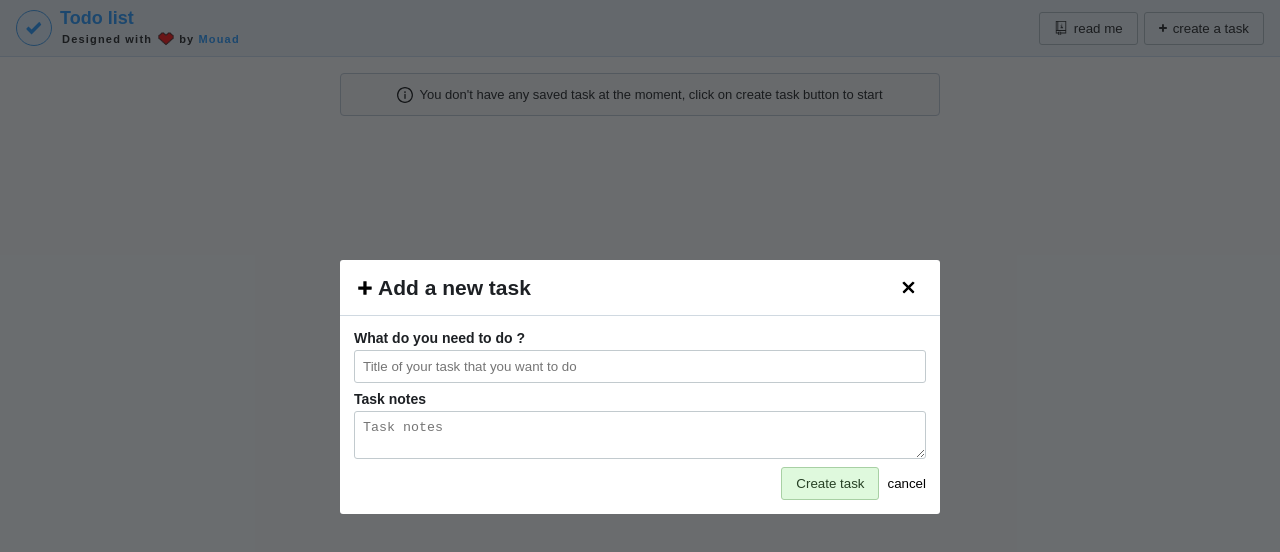
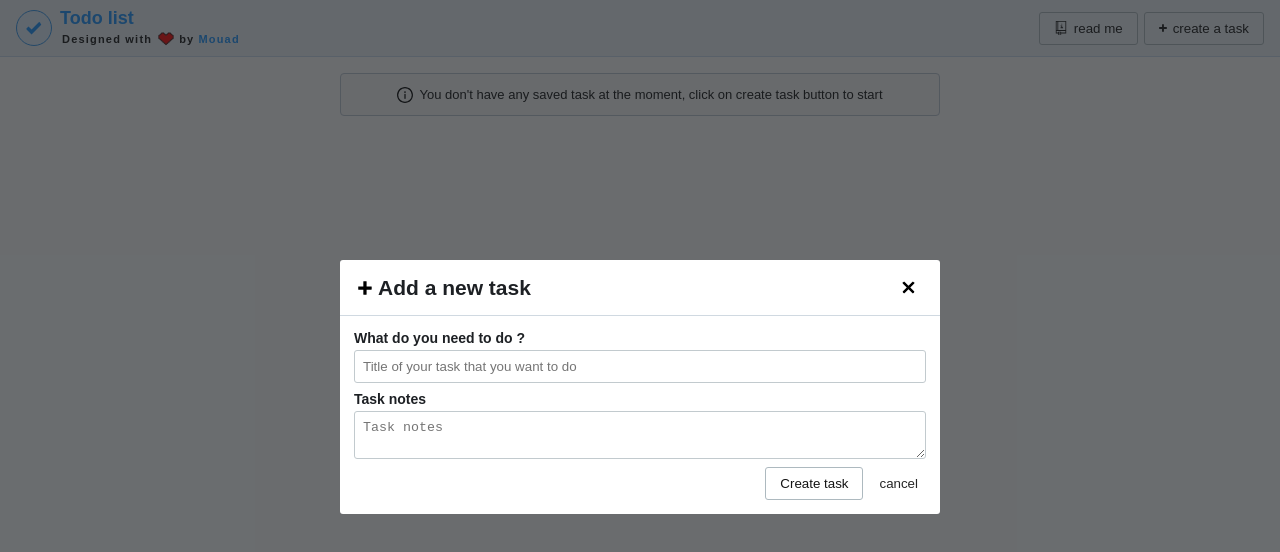
Before and after one commit to Hostname47/todo-list, a React (Create React App) app: page / in a window 1280 px wide. Both pictures are taken after a click on the button "create a task". Shown: the top 552 px of the page. Built offline with nearby package versions, Linux system fonts and the light colour scheme.

Commit message:
install and start using Styled Components <3

```diff
--- a/package.json
+++ b/package.json
@@ -14,6 +14,7 @@
     "react-scripts": "5.0.1",
     "redux": "^4.2.0",
     "redux-thunk": "^2.4.1",
+    "styled-components": "^5.3.5",
     "web-vitals": "^2.1.4"
   },
   "scripts": {
--- a/src/components/Header.js
+++ b/src/components/Header.js
@@ -1,6 +1,8 @@
 import React, { useEffect, useRef } from 'react'
 import { useDispatch } from 'react-redux'
 import { switchAboutModal, switchCreateTaskModal } from '../features/modal/modalSlice'
+import ButtonStyled from './styles/Button/StyledButton.styled'
+import StyledHeader from './styles/StyledHeader.styled'
 
 function Header() {
   const dispatch = useDispatch()
@@ -35,7 +37,7 @@ function Header() {
 
   console.log('--- Render Header ---')
   return (
-    <header>
+    <StyledHeader>
       <div className='align-center'>
         <svg id='logo-icon' fill='#1993ff' xmlns="http://www.w3.org/2000/svg" viewBox="0 0 512 512"><path d="M433.73,49.92,178.23,305.37,78.91,206.08.82,284.17,178.23,461.56,511.82,128Z"/></svg>
         <div>
@@ -51,15 +53,15 @@ function Header() {
           </div>
         </div>
       </div>
-      <button className='button-style-1 move-to-right' onClick={ handleAboutModalOpen }>
+      <ButtonStyled className='move-to-right' onClick={ handleAboutModalOpen }>
         <svg className="size14" xmlns="http://www.w3.org/2000/svg" viewBox="0 0 512 512"><path d="M65.4,453.77h85.53V512l55-24.76L261,512V453.77H446.6V0H65.4ZM231,465.61l-25-11.27-25,11.27V423.74H231ZM155.44,30H416.6V333.7H155.44Zm-60,0h30.05V333.7h-30Zm0,333.7H416.6v60.07H261v-30H150.93v30H95.4ZM301,231.9V161.85H241v30h30V231.9H241v30h90.07v-30ZM271,101.8h30v30H271Z"/></svg>
-        <span>read me</span>
-      </button>
-      <button className='button-style-1 ml6' onClick={ handleCreateTaskModalOpen }>
+        <span className='label'>read me</span>
+      </ButtonStyled>
+      <ButtonStyled className='ml6' onClick={ handleCreateTaskModalOpen }>
         <svg className="size8" xmlns="http://www.w3.org/2000/svg" viewBox="0 0 260 260"><path d="M4.41,104.24c2.53-3,5.67-4,9.7-4,26.83.17,53.67,0,80.5.17,3.53,0,4.61-.67,4.58-4.44-.18-27-.1-54-.09-81,0-7.29,2-9.31,9.16-9.32q21.22,0,42.45,0c6.91,0,9,2.09,9,9,0,27,.09,54-.09,81,0,3.82.94,4.79,4.76,4.76,26.83-.17,53.67-.1,80.5-.09,7.58,0,9.5,1.92,9.51,9.47q0,21.23,0,42.45c0,6.55-2.17,8.66-8.83,8.67-27.16,0-54.32.09-81.47-.09-3.77,0-4.47,1-4.45,4.58.15,26.83,0,53.66.17,80.49,0,4-1,7.17-4,9.7H103c-3-2.53-4-5.67-4-9.7.16-26.85,0-53.7.18-80.55,0-3.65-.87-4.54-4.52-4.52-26.85.18-53.7,0-80.55.18-4,0-7.18-1-9.71-4Z"/></svg>
-        <span>create a task</span>
-      </button>
-    </header>
+        <span className='label'>create a task</span>
+      </ButtonStyled>
+    </StyledHeader>
   )
 }
 
--- /dev/null
+++ b/src/components/styles/Button/SquareButton.styled.js
@@ -0,0 +1,13 @@
+import styled from "styled-components";
+
+/** maybe use interpolation to change button appearence based on viewport (using theming) */
+const SquareButton = styled.button`
+  display: flex;
+  border-radius: 50%;
+  padding: 4px;
+
+  &:hover {
+    background-color: #e2e6ec;
+  }
+`
+export default SquareButton
--- /dev/null
+++ b/src/components/styles/Button/StyledButton.styled.js
@@ -0,0 +1,35 @@
+import styled from "styled-components";
+
+const StyledButton = styled.button`
+  display: flex;
+  align-items: center;
+  gap: 6px;
+  padding: 8px 14px;
+  border: 1px solid #adb9bf;
+  color: rgb(20, 20, 20);
+  fill: rgb(20, 20, 20);
+  border-radius: 3px;
+  &:hover {
+    background-color: #f2f4f7;
+  }
+  &:disabled,
+  &[disabled] {
+    cursor: default !important;
+    background-color: #f7f7f7 !important;
+  }
+  &.green {
+    background-color: #dff9dd;
+    border-color: #a8d0a4;
+    color: #274025;
+    fill: #274025;
+  }
+  &.green:hover {
+    background-color: #d1eccf;
+  }
+
+  .icon {
+    width: 14px;
+    height: 14px;
+  }
+`
+export default StyledButton
--- /dev/null
+++ b/src/components/styles/Button/TextButton.styled.js
@@ -0,0 +1,14 @@
+import styled from "styled-components";
+
+const TextButton = styled.button`
+  display: flex;
+  align-items: center;
+  padding: 8px;
+  color: rgb(38, 38, 38);
+  border-radius: 3px;
+
+  &:hover {
+    color: #000;
+  }
+`
+export default TextButton
--- /dev/null
+++ b/src/components/styles/StyledHeader.styled.js
@@ -0,0 +1,28 @@
+import styled from "styled-components";
+
+export const StyledHeader = styled.header`
+  background-color: #eff5fb;
+  display: flex;
+  align-items: center;
+  padding: 0 16px;
+  height: 56px;
+  border-bottom: 1px solid #CBDEF2;
+
+  #logo-title {
+    font-size: 18px;
+    color: #1a94ff;
+    margin: 0;
+  }
+
+  #logo-icon {
+    width: 16px;
+    height: 16px;
+    padding: 9px 9px;
+    background-color: #E2F1FF;
+    border: 1px solid #3497EE;
+    border-radius: 50%;
+    margin-right: 8px;
+  }
+`
+
+export default StyledHeader
--- a/src/core.css
+++ b/src/core.css
@@ -3,31 +3,6 @@ body {
   font-family: Arial, Helvetica, sans-serif;
   font-size: 14px;
   color: #111213;
-}
-
-header {
-  background-color: #eff5fb;
-  display: flex;
-  align-items: center;
-  padding: 0 16px;
-  height: 56px;
-  border-bottom: 1px solid #CBDEF2;
-}
-
-#logo-title {
-  font-size: 18px;
-  color: #1a94ff;
-  margin: 0;
-}
-
-#logo-icon {
-  width: 16px;
-  height: 16px;
-  padding: 9px 9px;
-  background-color: #E2F1FF;
-  border: 1px solid #3497EE;
-  border-radius: 50%;
-  margin-right: 8px;
 }
 
 button {
@@ -82,7 +57,6 @@ label {
   margin-bottom: 4px;
 }
 
-
 .input-style-1 {
   outline: none;
   display: flex;
@@ -97,43 +71,6 @@ label {
 .input-style-1:focus {
   border-color: #1198ff;
   outline: 3px solid #1198ff40;
-}
-
-.button-style-1 {
-  display: flex;
-  align-items: center;
-  gap: 6px;
-  padding: 8px 14px;
-  border: 1px solid #adb9bf;
-  color: rgb(20, 20, 20);
-  fill: rgb(20, 20, 20);
-  border-radius: 3px;
-}
-.button-style-1:hover {
-  background-color: #f2f4f7;
-}
-.button-style-1:disabled,
-.button-style-1[disabled] {
-  cursor: default !important;
-  background-color: #f7f7f7 !important;
-}
-.button-style-1.green {
-  background-color: #dff9dd;
-  border-color: #a8d0a4;
-  color: #274025;
-  fill: #274025;
-}
-.button-style-1.green:hover {
-  background-color: #d1eccf;
-}
-
-.buttons-style-2 {
-  display: flex;
-  border-radius: 50%;
-  padding: 4px;
-}
-.buttons-style-2:hover {
-  background-color: #e2e6ec;
 }
 
 .flat-button-style {
--- a/src/modals/CreateTaskModal.js
+++ b/src/modals/CreateTaskModal.js
@@ -5,6 +5,8 @@ import { switchCreateTaskModal } from '../features/modal/modalSlice';
 import useInput from '../hooks/useInput';
 import { switchMessageStatus } from '../features/message/messageSlice';
 import { refreshTodolistTasks } from '../features/todolist/todolistSlice';
+import ButtonStyled from '../components/styles/Button/StyledButton.styled';
+import TextButton from '../components/styles/Button/TextButton.styled';
 
 function CreateTaskModal() {
   const dispatch = useDispatch()
@@ -105,11 +107,11 @@ function CreateTaskModal() {
               <textarea type="text" id='task-note' { ...notesBind } className='input-style-1' placeholder='Task notes'></textarea>
             </div>
             <div className='align-center g8'>
-              <button className='move-to-right button-style-1 green' onClick={ handleCreateTask } ref={ createButtonRef }>
+              <ButtonStyled className='move-to-right' onClick={ handleCreateTask } ref={ createButtonRef }>
                 <svg className="spinner size14 none rotate" fill="none" viewBox="0 0 16 16"><circle cx="8" cy="8" r="7" stroke="currentColor" strokeOpacity="0.25" strokeWidth="2" vectorEffect="non-scaling-stroke"></circle><path d="M15 8a7.002 7.002 0 00-7-7" stroke="currentColor" strokeWidth="2" strokeLinecap="round" vectorEffect="non-scaling-stroke"></path></svg>
                 <span>Create task</span>
-              </button>
-              <button onClick={ handleCreateTaskModalClose }>cancel</button>
+              </ButtonStyled>
+              <TextButton onClick={ handleCreateTaskModalClose }>cancel</TextButton>
             </div>
           </form>
         </div>
--- a/src/modals/EditTaskModal.js
+++ b/src/modals/EditTaskModal.js
@@ -5,6 +5,8 @@ import useInput from '../hooks/useInput';
 import { switchEditTaskModal } from '../features/modal/modalSlice';
 import { switchMessageStatus } from '../features/message/messageSlice';
 import { refreshTodolistTasks } from '../features/todolist/todolistSlice';
+import StyledButton from '../components/styles/Button/StyledButton.styled';
+import TextButton from '../components/styles/Button/TextButton.styled';
 
 function EditTaskModal() {
   const updateButtonRef = useRef(null)
@@ -150,15 +152,15 @@ function EditTaskModal() {
               <input type='checkbox' id='edit-task-title' checked={ done ? 'checked' : '' } onChange={ e => setDone(e.target.checked) } />
             </label>
             <div className='align-center g8'>
-              <button type="submit" className='move-to-right button-style-1 green' ref={ updateButtonRef }>
+              <StyledButton type="submit" className='move-to-right green' ref={ updateButtonRef }>
                 <svg className="spinner size14 none rotate" fill="none" viewBox="0 0 16 16"><circle cx="8" cy="8" r="7" stroke="currentColor" strokeOpacity="0.25" strokeWidth="2" vectorEffect="non-scaling-stroke"></circle><path d="M15 8a7.002 7.002 0 00-7-7" stroke="currentColor" strokeWidth="2" strokeLinecap="round" vectorEffect="non-scaling-stroke"></path></svg>
                 <span>Update task</span>
-              </button>
-              <button className='button-style-1' onClick={ handleRestore }>
+              </StyledButton>
+              <StyledButton onClick={ handleRestore }>
                 <svg className="spinner size14 none rotate" fill="none" viewBox="0 0 16 16"><circle cx="8" cy="8" r="7" stroke="currentColor" strokeOpacity="0.25" strokeWidth="2" vectorEffect="non-scaling-stroke"></circle><path d="M15 8a7.002 7.002 0 00-7-7" stroke="currentColor" strokeWidth="2" strokeLinecap="round" vectorEffect="non-scaling-stroke"></path></svg>
                 <span>Restore task informations</span>
-              </button>
-              <button onClick={ handleEditTaskModalClose }>cancel</button>
+              </StyledButton>
+              <TextButton onClick={ handleEditTaskModalClose }>cancel</TextButton>
             </div>
           </form>
         </div>
```
Also changed, not shown: src/components/Task.js (+7 -6 lines), 1 other file (tests, documents, lock files or other folders).
